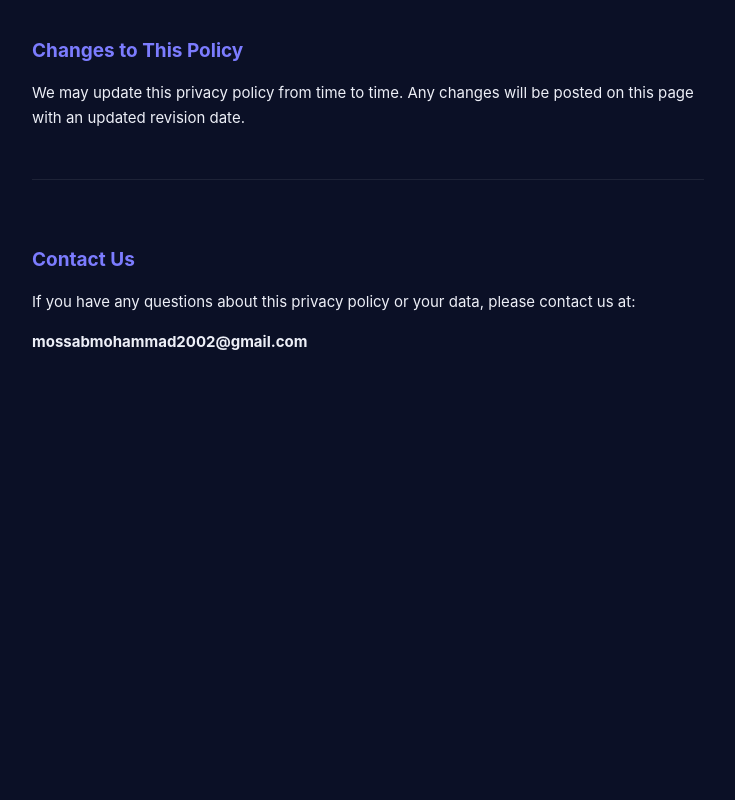
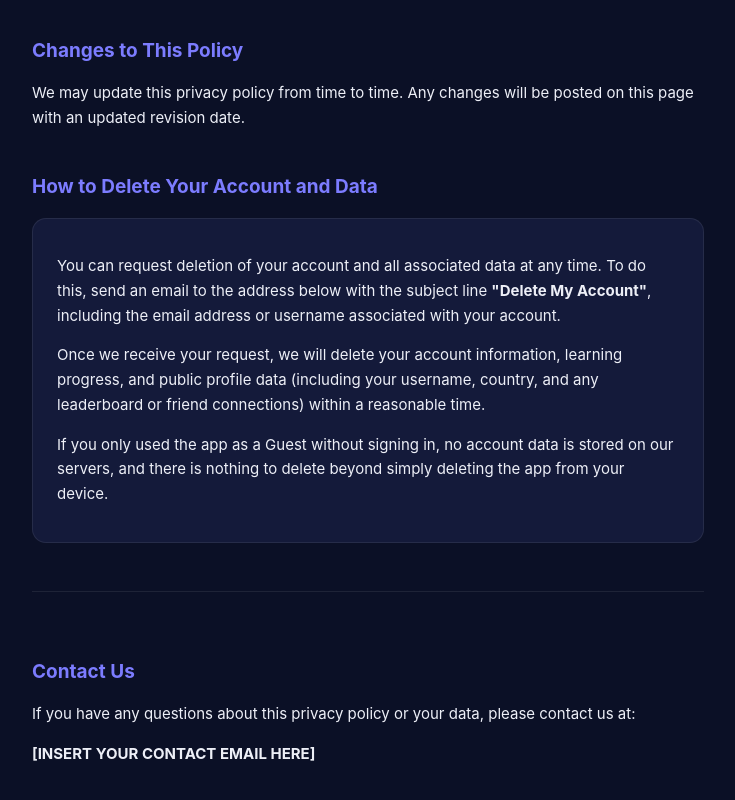
Before and after one commit to mossabmohammad2002-hue/privacy-policy, a plain HTML site: page index.html in a window 1280 px wide. Shown: the part 2577-3377 px from the top of the page, without its empty margins (272-1007 px from the left). Before the commit the page ends 3043 px from the top, so only its background shows below. Drawn offline with Linux system fonts and the light colour scheme.

Commit message:
Add files via upload

```diff
--- a/index.html
+++ b/index.html
@@ -136,10 +136,17 @@
   <h2>Changes to This Policy</h2>
   <p>We may update this privacy policy from time to time. Any changes will be posted on this page with an updated revision date.</p>
 
+  <h2 id="delete-account">How to Delete Your Account and Data</h2>
+  <div class="card">
+    <p>You can request deletion of your account and all associated data at any time. To do this, send an email to the address below with the subject line <strong>"Delete My Account"</strong>, including the email address or username associated with your account.</p>
+    <p>Once we receive your request, we will delete your account information, learning progress, and public profile data (including your username, country, and any leaderboard or friend connections) within a reasonable time.</p>
+    <p>If you only used the app as a Guest without signing in, no account data is stored on our servers, and there is nothing to delete beyond simply deleting the app from your device.</p>
+  </div>
+
   <div class="contact">
     <h2>Contact Us</h2>
     <p>If you have any questions about this privacy policy or your data, please contact us at:</p>
-    <p><strong>mossabmohammad2002@gmail.com</strong></p>
+    <p><strong>[INSERT YOUR CONTACT EMAIL HERE]</strong></p>
   </div>
 
 </div>
```
